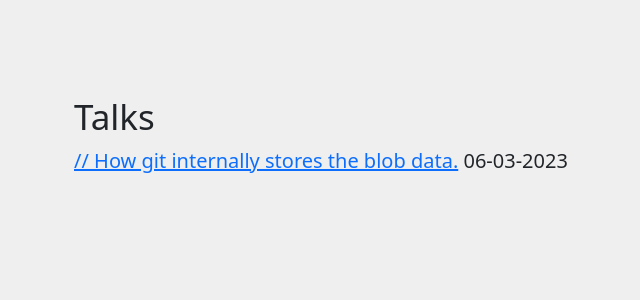
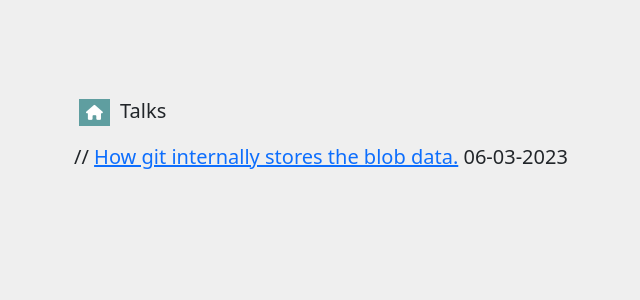
Before and after one commit to puni9869/puni9869.github.io, a Vue app: page /#/talks in a window 1280 px wide. Shown: the top 300 px of the page, without its empty margins (8-648 px from the left). Built offline with nearby package versions, Linux system fonts and the light colour scheme; a web font is replaced by a local one.

Commit message:
Added home button

```diff
--- a/src/views/Talks.vue
+++ b/src/views/Talks.vue
@@ -8,9 +8,15 @@ import metadata from "@/assets/metadata.json";
       <div class="my-5 container">
         <div class="row my-5">
           <div class="col" v-if="metadata">
-            <h3>Talks</h3>
+            <p>
+              <router-link to="/">
+                <button class="btn btn-sm"><i class="fa fa-home"></i></button>
+              </router-link>
+              Talks
+            </p>
             <div class="row" v-for="talk in metadata" :key="talk.id">
-              <p class="title"><a :href="talk.url" target="_blank">// {{ talk.title }}</a> <span>{{ talk.published }}</span>
+              <p class="title">
+                // <a :href="talk.url" target="_blank">{{ talk.title }}</a> <span> {{ talk.published }}</span>
               </p>
             </div>
           </div>
@@ -20,3 +26,22 @@ import metadata from "@/assets/metadata.json";
     </div>
   </div>
 </template>
+
+<style scoped>
+.btn {
+  background-color: cadetblue;
+  border-radius: 0px;
+  color: white;
+  padding: 0 5px 0 5px;
+  font-size: 15px;
+  margin-top: 0px;
+  cursor: pointer;
+  margin-right: 5px;
+  margin-left: 5px;
+}
+
+.btn:hover {
+  background-color: black;
+  color: white
+}
+</style>
```
Also changed, not shown: 6 other files (tests, documents, lock files or other folders).
